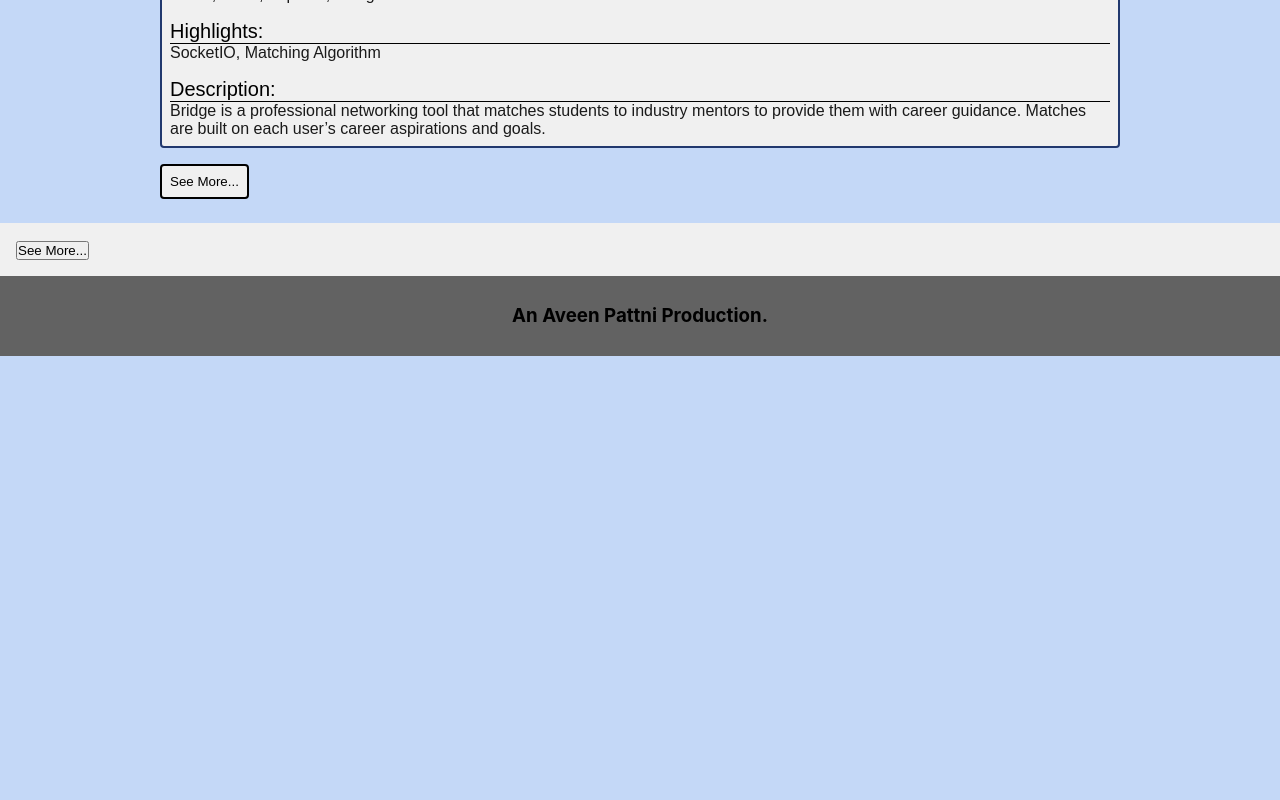
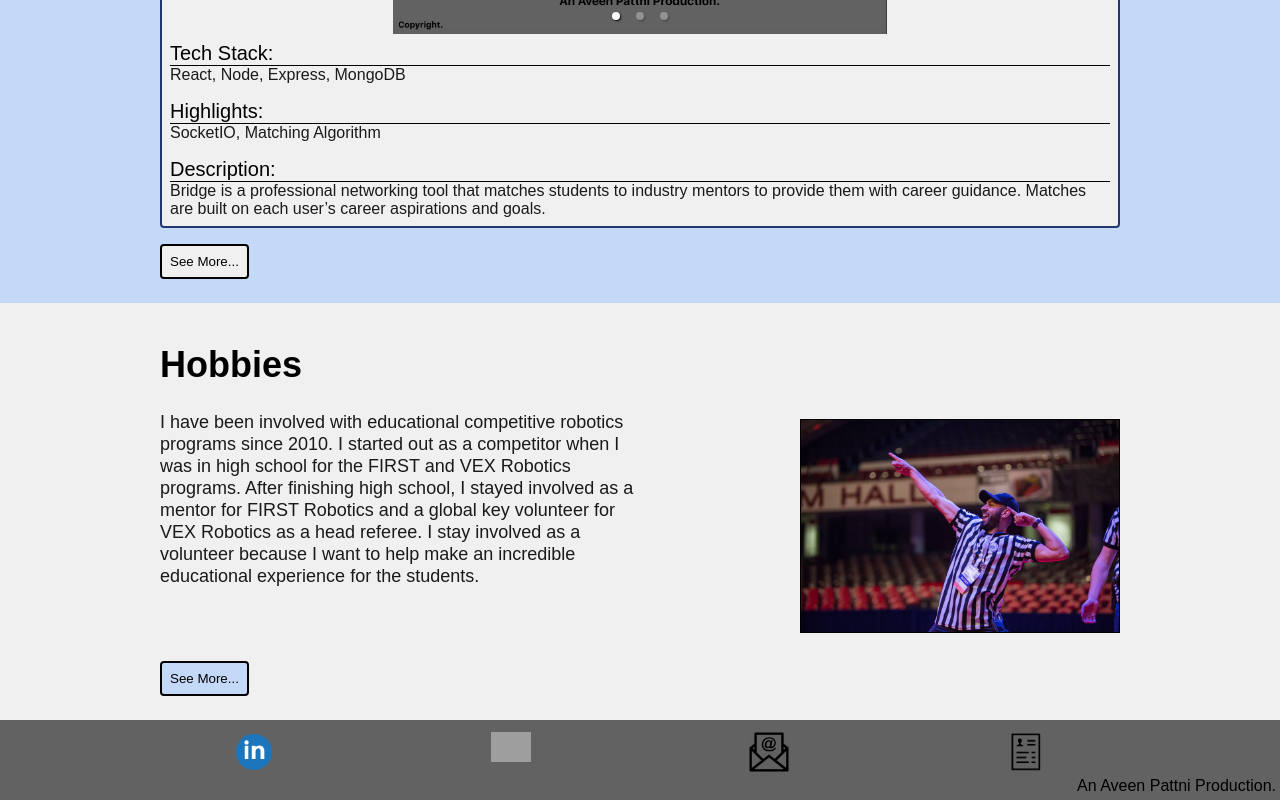
Before and after one commit to aveenpattni/AveenPattni, a React (Create React App) app in the folder client/: page / in a window 1280 px wide. Shown: the part 1437-2237 px from the top of the page. Before the commit the page ends 1793 px from the top, so only its background shows below. Built offline with nearby package versions, Linux system fonts and the light colour scheme; grey boxes are pictures that could not be loaded.

Commit message:
added contact info in footer

```diff
--- a/client/src/App.scss
+++ b/client/src/App.scss
@@ -12,7 +12,7 @@
   background: $primary;
   display: flex;
   position: fixed;
-  z-index: 2;
+  z-index: 4;
   flex-direction: column;
   &__menu{
     height: 2.5rem;
@@ -244,7 +244,8 @@
     padding: 1rem;
     h3{
       @include mobileHeaderSmall();
-      margin-bottom: 0.5rem;
+      margin-bottom: 1.5rem;
+      margin-top: 1rem;
     }
     &--text{
       @include mobileParagraph();
@@ -274,6 +275,8 @@
     padding: $mobilePad;
     h3{
       @include mobileHeaderSmall();
+      margin-top: 1rem;
+      padding-bottom: 0.5rem;
     }
     button{
       border: 2px solid black;
@@ -286,6 +289,34 @@
     width: 100%;
     background: $backWhite;
     padding: 1rem;
+    h3{
+      @include mobileHeaderSmall();
+      margin-bottom: 1.5rem;
+      margin-top: 1rem;
+    }
+    &--text{
+      @include mobileParagraph();
+    }
+    &--images{
+      width: 100%;
+      padding: 0.5rem 0;
+      text-align: center;
+      img{
+        border: 1px solid black;
+        width: 100%;
+        max-width: 20rem;
+      }
+    }
+    button{
+      margin-top: 1rem;
+      border: 2px solid black;
+      border-radius: 4px;
+      background: $light;
+      padding: 0.5rem;
+    }
+  }
+  &__hobbiesContainer{
+    width: 100%;
   }
   @media (min-width: $tabletWidth) {
     &__herotext{
@@ -310,6 +341,9 @@
     &__about{
       width: 100%;
       padding: $mobilePad $tabletPad;
+      h3{
+        @include dtHeader();
+      }
       &--text{
         width: auto;
         max-width: 500px;
@@ -322,8 +356,30 @@
     }
     &__projects{
       padding: $mobilePad $tabletPad;
+      h3{
+        @include dtHeader();
+      }
       .projectCard{
         margin: 1rem 0;
+      }
+    }
+    &__hobbiesContainer{
+      display: flex;
+      justify-content: space-between;
+    }
+    &__hobbies{
+      padding: $mobilePad $tabletPad;
+      h3{
+        @include dtHeader();
+      }
+      &--text{
+        width: auto;
+        max-width: 500px;
+        padding-right: 1rem;
+        @include dtParagraph();
+      }
+      &--images{
+        width: auto;
       }
     }
   }
@@ -335,6 +391,9 @@
       padding: $tabletPad $desktopPad;
     }
     &__projects{
+      padding: $tabletPad $desktopPad;
+    }
+    &__hobbies{
       padding: $tabletPad $desktopPad;
     }
   }
@@ -727,10 +786,35 @@
   display: flex;
   justify-content: center;
   align-items: center;
+  &__contact{
+    width: 100%;
+    display: flex;
+    justify-content: space-evenly;
+  }
+  &__card{
+    height: 2.5rem;
+    width: 2.5rem;
+    //margin: 0 0.5rem;
+    position: relative;
+    bottom: 0.5rem;
+    img{
+      position: relative;
+      width: 100%;
+      height: 100%;
+      object-fit: cover;
+    }
+  }
   h3{
+    @include mobileLabel();
     text-align: center;
+    position: absolute;
+    bottom: 0.25rem;
+    right: 0.25rem;
   }
   @media(min-width: 768px){
+    h3{
+      @include dtLabel();
+    }
   }
   @media(min-width: 1440px){
   }
--- a/client/src/components/Contact.js
+++ b/client/src/components/Contact.js
@@ -5,7 +5,7 @@ export default class Contact extends Component {
     return (
       <div className="contact">
         <section className="contact__hero">
-          <img src="./assets/images/hobby.jpeg" alt="Hero" />
+          <img src="./assets/images/contact.jpeg" alt="Hero" />
           <div className="contact__herotext">
             <h2>Contact Aveen</h2>
           </div>
--- a/client/src/components/Footer.js
+++ b/client/src/components/Footer.js
@@ -4,6 +4,20 @@ export default class Footer extends Component {
   render() {
     return (
       <div className="footer">
+        <div className="footer__contact">
+          <div className="footer__card">
+            <a href="https://www.linkedin.com/in/aveenpattni/" target="__blank"><img src="./assets/images/linkedin.png" alt="LinkedIn" /></a>
+          </div>
+          <div className="footer__card">
+            <a href="https://github.com/aveenpattni" target="__blank"><img src="./assets/images/github.png" alt="GitHub" /></a>
+          </div>
+          <div className="footer__card">
+            <a href="mailto: aveenpattni@gmail.com"><img src="./assets/images/email.png" alt="Email" /></a>
+          </div>
+          <div className="footer__card">
+            <a href="https://drive.google.com/file/d/1N-BylEt-QbOB1REaKe7ja_XDecyeKZBv/view?usp=sharingf" target="__blank"><img src="./assets/images/resume.png" alt="Resume" /></a>
+          </div>
+        </div>
         <h3>An Aveen Pattni Production.</h3>
       </div>
     )
--- a/client/src/components/Landing.js
+++ b/client/src/components/Landing.js
@@ -51,8 +51,19 @@ export default class Landing extends Component {
           <Link to="/projects"><button>See More...</button></Link>
         </section>
         <section className="landing__hobbies" id="hobbies">
+          <h3>Hobbies</h3>
           <div className="landing__hobbiesContainer">
-
+            <div className="landing__hobbies--text">
+              <p>I have been involved with educational competitive robotics programs since 2010. I
+                started out as a competitor when I was in high school for the FIRST and VEX Robotics
+                programs. After finishing high school, I stayed involved as a mentor for FIRST Robotics
+                and a global key volunteer for VEX Robotics as a head referee. I stay involved as a
+                volunteer because I want to help make an incredible educational experience for the students.
+              </p>
+            </div>
+            <div className="landing__hobbies--images">
+              <img src="./assets/images/robotics.jpg" alt="Robotics" />
+            </div>
           </div>
           <Link to="/hobbies"><button>See More...</button></Link>
         </section>
--- a/client/src/index.scss
+++ b/client/src/index.scss
@@ -118,7 +118,7 @@ $textBlack: #1A1A1A;
   font-weight: normal
 }
 @mixin dtLabel() {
-  font-size: 12px;
+  font-size: 16px;
   line-height: 20px;
   font-family: Arial, Helvetica, sans-serif;
   font-weight: normal
```
Also changed, not shown: client/public/assets/images/contact.jpeg (added).
